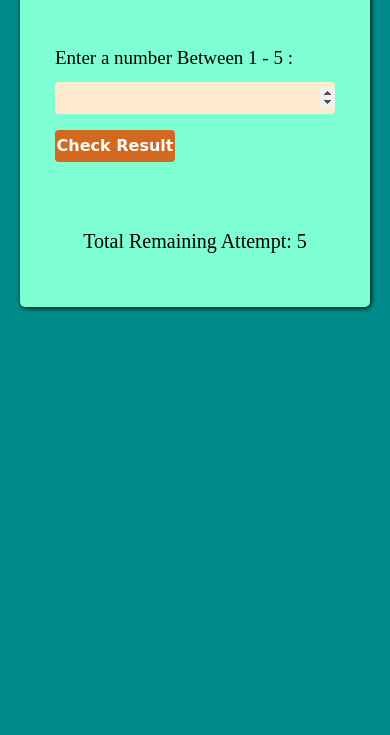
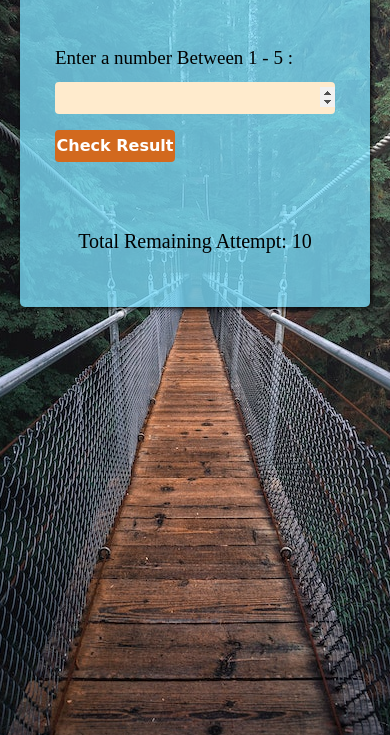
Before and after one commit to fahimKhanOnly/Guessing-Game, a plain HTML site: page index.html in a window 390 px wide. Shown: the part 109-844 px from the top of the page. Drawn offline with Linux system fonts and the light colour scheme.

Commit message:
The background was added and improved the responsiveness

```diff
--- a/script.js
+++ b/script.js
@@ -8,7 +8,7 @@ const totalResults = document.querySelector(".game-results");
 const attemptMsg = document.createElement("p");
 totalResults.appendChild(attemptMsg);
 let attemptMsgInit = `Total Remaining Attempt: `;
-attemptMsg.textContent = `${attemptMsgInit} 5`;
+attemptMsg.textContent = `${attemptMsgInit} 10`;
 
 
 const resultMsg = document.createElement("p");
@@ -39,16 +39,15 @@ form.addEventListener("submit", (e) => {
     e.preventDefault();
     checkingResult(usrNum.value);
     attemptsCount++;
-    if(5 <= attemptsCount){
-        attemptMsg.textContent = `${attemptMsgInit} ${5 - attemptsCount}`;
+    if(10 <= attemptsCount){
+        attemptMsg.textContent = `${attemptMsgInit} ${10 - attemptsCount}`;
         usrNum.disabled = true;
         usrNum.style.backgroundColor = "lightgrey";
         usrBtn.disabled = true;
         usrBtn.style.backgroundColor = "gray";
         usrBtn.style.textDecoration = "line-through";
-    }else{
-        attemptMsg.textContent = `${attemptMsgInit}${5 - attemptsCount}`;
-    }
+        usrNum.setAttribute("placeholder", "Game is over");
+    }else attemptMsg.textContent = `${attemptMsgInit}${10 - attemptsCount}`;
     usrNum.value = "";
 });
 const checkingResult = (value) => {
--- a/style.css
+++ b/style.css
@@ -1,14 +1,14 @@
 body{
-    background-color: darkcyan;
+    background: url(./img/desktop.jpg);
+    background-repeat: no-repeat;
+    background-attachment: fixed;
+    background-position: center;
 }
 *{
     padding: 0;
     margin: 0;
     box-sizing: border-box;
 }
-
-
-
 .container{
     width: 100%;
     height: 100vh;
@@ -27,8 +27,12 @@ body{
     height: fit-content;
     padding: 1rem;
     border-radius: 5px;
-    background-color: aquamarine;
+    background-color: rgba(127, 225, 255, 0.5);
     box-shadow: 1px 1px 5px black;
+    transition: all 0.4s;
+}
+.card-body:hover{
+    background-color: rgba(127, 214, 255, 0.884);
 }
 .card-header{
     font-weight: bold;
@@ -51,6 +55,10 @@ body{
     padding-left: 0.5rem;
     background-color: blanchedalmond;
     border-radius: 4px;
+    transition: all 0.3s;
+}
+.usr-input > input:hover{
+    box-shadow: 1px 1px 3px black;
 }
 .usr-input > p{
     font-size: 19px;
@@ -108,12 +116,31 @@ body{
         width: 600px;
     }
 }
-@media screen and (max-width: 620px) {
+@media screen and (max-width: 621px) {
+    body{
+        background: url(./img/tablet.jpg);
+        background-repeat: no-repeat;
+        background-attachment: fixed;
+        background-position: center;
+    }
     .card-body{
         width: 500px;
+        background-color: rgba(127, 225, 255, 0.767);
+    }
+    .card-body:hover{
+        background-color: rgba(127, 225, 255, 0.767);
+    }
+    .submit-btn:hover{
+        background-color: chocolate;
     }
 }
 @media screen and (max-width: 515px){
+    body{
+        background: url(./img/mobile.jpg);
+        background-repeat: no-repeat;
+        background-attachment: fixed;
+        background-position: center;
+    }
     .card-body{
         width: 440px;
     }
```
Also changed, not shown: img/desktop.jpg (added), img/mobile.jpg (added), img/tablet.jpg (added).
